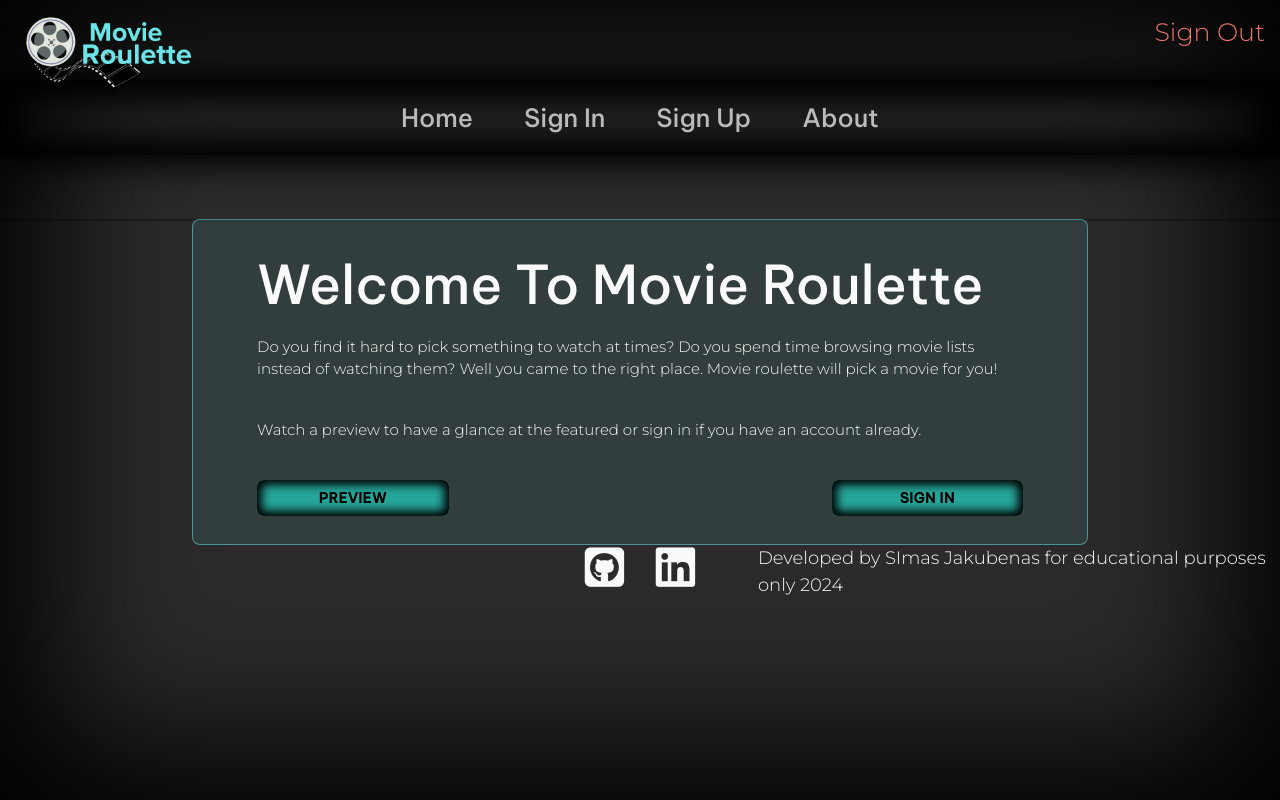
After one commit to SimasJakubenas/movie-roulette, a Django app: page /about/home/ in a window 1280 px wide. The commit adds this page. Run offline with Django 3.2, Linux system fonts and the light colour scheme; some libraries are stand-ins or nearby versions.

```diff
--- a/about/templates/about/about.html
+++ b/about/templates/about/about.html
@@ -51,7 +51,7 @@
 </div>
 
 <!-- Contract form -->
-<div class="overlay absolute contact">
+<div class="contact-overlay absolute contact">
     <div class="container relative fit-content">
         <button class="close-button absolute">
             <i class="far fa-times-circle"></i>
--- /dev/null
+++ b/about/templates/about/index.html
@@ -0,0 +1,23 @@
+{% extends 'base.html' %}
+
+{% load static %}
+
+{% block content %}
+
+<div class="container">
+    <h2>Welcome To Movie Roulette</h2>
+    <p>Do you find it hard to pick something to watch at times? Do you spend time browsing movie lists instead of
+        watching them? Well you came to the right place. Movie roulette will pick a movie for you!
+    </p>
+    <p>Watch a preview to have a glance at the featured or sign in if you have an account already.</p>
+    <div class="row">
+        <button class="btn col l3 m4 s6">Preview</button>
+        <a href="{{ signin_url }}">
+            <button class="btn col l3 push-l6 m4 push-m4 s6">
+                Sign In
+            </button>
+        </a>
+    </div>
+</div>
+
+{% endblock content %}
--- a/about/urls.py
+++ b/about/urls.py
@@ -3,4 +3,5 @@ from django.urls import path
 
 urlpatterns = [
     path('', views.about_movie_roulette, name='about'),
+    path('home/', views.index, name='home'),
 ]
--- a/about/views.py
+++ b/about/views.py
@@ -23,3 +23,10 @@ def about_movie_roulette(request):
             "contact_form": contact_form
         },
     )
+
+
+def index(request):
+    return render(
+        request,
+        "about/index.html"
+    )
--- a/accounts/urls.py
+++ b/accounts/urls.py
@@ -3,6 +3,5 @@ from allauth.account import views as auth_views
 from . import views
 
 urlpatterns = [
-    path('accounts/signup/', auth_views.SignupView.as_view(), name='sign_up'),
-    path('accounts/signup/country_providers/', views.load_providers, name='load_providers'),
+    path('signup/country_providers/', views.load_providers, name='load_providers'),
 ]
--- a/roulette/settings.py
+++ b/roulette/settings.py
@@ -138,7 +138,7 @@ AUTH_PASSWORD_VALIDATORS = [
 
 ACCOUNt_AUTHENTIFICATION_METhOD = 'email'
 ACCOUNT_EMAIL_REQUIRED = 'True'
-ACCOUNT_EMAIL_VERIFICATION = 'mandatory'
+ACCOUNT_EMAIL_VERIFICATION = 'none'
 ACCOUNT_USERNAME_REQUIRED = 'False'
 
 EMAIL_BACKEND = 'django.core.mail.backends.smtp.EmailBackend'
--- a/static/css/style.css
+++ b/static/css/style.css
@@ -34,6 +34,10 @@ body {
 
 input {
     height: 30px !important;
+}
+
+p {
+    margin-bottom: 5%;
 }
 
 .relative {
@@ -236,7 +240,7 @@ button.btn {
     padding: 0.2em 0 0 0.4em;
 }
 
-.overlay {
+.overlay, .contact-overlay {
     top: 0;
     left: 0;
     height: 100vh;
```
Also changed, not shown: saved_viewings/views.py (+3 -7 lines), static/js/materialize.js.
